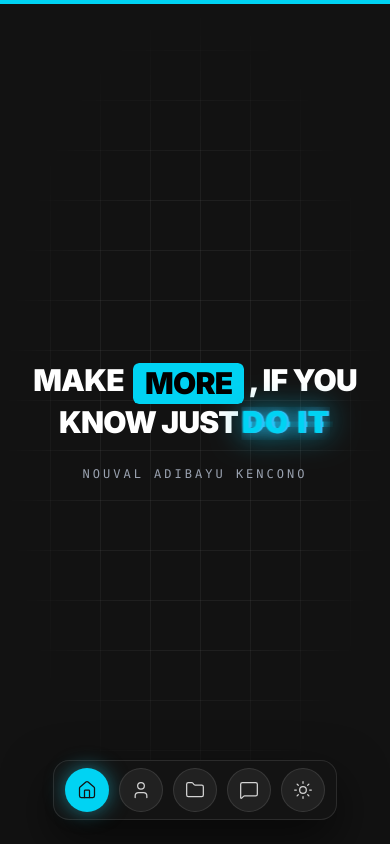
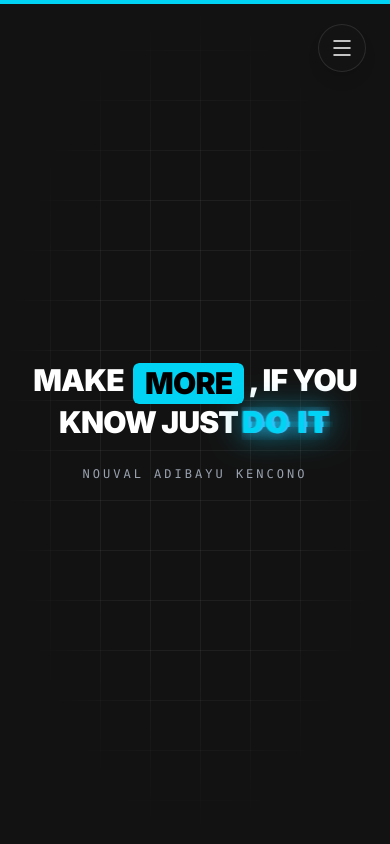
Before and after one commit to nopalbayview/Portfolio-React, a React (Vite) app: page / in a window 390 px wide. Shown: the top 844 px of the page. Built offline with nearby package versions, Linux system fonts and the light colour scheme.

Commit message:
feat: added hamburger menu for mobile.

```diff
--- a/src/components/Navbar.jsx
+++ b/src/components/Navbar.jsx
@@ -1,22 +1,20 @@
 import React, { useState, useEffect, useRef } from 'react';
 import { Link, useLocation } from 'react-router-dom';
-import { Home, User, Folder, MessageSquare, Sun, Moon } from 'lucide-react';
+import { Home, User, Folder, MessageSquare, Sun, Moon, Menu, X } from 'lucide-react';
 import { motion, useMotionValue, useSpring, useTransform, useScroll, AnimatePresence } from 'framer-motion';
 
 // ============================================================================
-// KOMPONEN ITEM DOCK (MAC-OS STYLE POP-OUT)
+// KOMPONEN ITEM DOCK (MAC-OS STYLE POP-OUT) - UNTUK DESKTOP
 // ============================================================================
 function DockItem({ mouseX, item, isActive }) {
   const ref = useRef(null);
   const [isHovered, setIsHovered] = useState(false);
 
-  // 1. Kalkulasi jarak horizontal
   const distance = useTransform(mouseX, (val) => {
     const bounds = ref.current?.getBoundingClientRect() ?? { x: 0, width: 0 };
     return val - bounds.x - bounds.width / 2;
   });
 
-  // 2. SIMPLIFIKASI: Gabung width dan height menjadi satu variabel "size"
   const springConfig = { mass: 0.1, stiffness: 200, damping: 15 };
   const size = useSpring(useTransform(distance, [-150, 0, 150], [44, 72, 44]), springConfig);
   const iconSize = useSpring(useTransform(distance, [-150, 0, 150], [20, 32, 20]), springConfig);
@@ -28,7 +26,6 @@ function DockItem({ mouseX, item, isActive }) {
     else if (item.path === '/' && window.location.pathname === '/') window.scrollTo({ top: 0, behavior: 'smooth' });
   };
 
-  // 3. SIMPLIFIKASI: Dynamic Component (Link atau Button)
   const Wrapper = item.path ? Link : 'button';
   const wrapperProps = item.path ? { to: item.path } : { type: 'button' };
 
@@ -74,17 +71,24 @@ function DockItem({ mouseX, item, isActive }) {
 export default function Navbar() {
   const location = useLocation();
   const mouseX = useMotionValue(Infinity);
+  const [isMobileMenuOpen, setIsMobileMenuOpen] = useState(false);
 
   const { scrollYProgress } = useScroll();
   const scaleX = useSpring(scrollYProgress, { stiffness: 100, damping: 30, restDelta: 0.001 });
 
-  // SIMPLIFIKASI: Logika Dark Mode dibuat 1 baris
   const [isDark, setIsDark] = useState(() => localStorage.getItem('theme') !== 'light');
 
   useEffect(() => {
     document.documentElement.classList.toggle('dark', isDark);
     localStorage.setItem('theme', isDark ? 'dark' : 'light');
   }, [isDark]);
+
+  // Mengunci scroll background saat menu mobile terbuka
+  useEffect(() => {
+    if (isMobileMenuOpen) document.body.style.overflow = 'hidden';
+    else document.body.style.overflow = 'unset';
+    return () => { document.body.style.overflow = 'unset'; };
+  }, [isMobileMenuOpen]);
 
   const navItems = [
     { id: 'home', label: 'Home', icon: Home, path: '/' },
@@ -94,7 +98,6 @@ export default function Navbar() {
     { id: 'theme', label: isDark ? 'Light Mode' : 'Dark Mode', icon: isDark ? Sun : Moon, onClick: () => setIsDark(!isDark) },
   ];
 
-  // SIMPLIFIKASI: Fungsi terpisah agar kode JSX di bawah lebih bersih
   const checkActive = (path) => {
     if (!path) return false;
     if (path === '/') return location.pathname === '/' && (!location.hash || location.hash === '#hero');
@@ -105,25 +108,90 @@ export default function Navbar() {
     return location.pathname === path;
   };
 
+  const handleMobileNavClick = (item) => {
+    setIsMobileMenuOpen(false);
+    if (item.onClick) item.onClick();
+    else if (item.path === '/' && window.location.pathname === '/') window.scrollTo({ top: 0, behavior: 'smooth' });
+  };
+
   return (
     <>
       <motion.div className="fixed top-0 left-0 right-0 h-1 bg-cyan-400 z-[9999] origin-left transform-gpu" style={{ scaleX }} />
 
-      <header className="fixed bottom-6 left-1/2 -translate-x-1/2 z-50 flex items-end justify-center max-w-fit pointer-events-auto h-[90px]">
+      {/* =====================================================================
+          DESKTOP: FLOATING DOCK (Disembunyikan di Mobile dengan 'hidden md:flex')
+      ===================================================================== */}
+      <header className="hidden md:flex fixed bottom-6 left-1/2 -translate-x-1/2 z-50 items-end justify-center max-w-fit pointer-events-auto h-[90px]">
         <motion.nav
           onMouseMove={(e) => mouseX.set(e.clientX)}
           onMouseLeave={() => mouseX.set(Infinity)}
-          className="relative flex items-end gap-2.5 sm:gap-3 px-3 sm:px-4 pb-2 pt-4"
+          className="relative flex items-end gap-3 px-4 pb-2 pt-4"
         >
-          {/* Latar Belakang Dock */}
-          <div className="absolute bottom-0 left-0 right-0 h-[60px] rounded-2xl md:rounded-2xl bg-white/75 dark:bg-[#141414]/85 backdrop-blur-xl border border-neutral-200/80 dark:border-white/10 shadow-[0_20px_50px_rgba(0,0,0,0.15)] dark:shadow-[0_20px_50px_rgba(0,0,0,0.6)] transition-colors duration-300 -z-10" />
-
-          {/* Mapping Item */}
+          <div className="absolute bottom-0 left-0 right-0 h-[60px] rounded-3xl bg-white/75 dark:bg-[#141414]/85 backdrop-blur-xl border border-neutral-200/80 dark:border-white/10 shadow-[0_20px_50px_rgba(0,0,0,0.15)] dark:shadow-[0_20px_50px_rgba(0,0,0,0.6)] transition-colors duration-300 -z-10" />
           {navItems.map((item) => (
             <DockItem key={item.id} mouseX={mouseX} item={item} isActive={checkActive(item.path)} />
           ))}
         </motion.nav>
       </header>
+
+      {/* =====================================================================
+          MOBILE: HAMBURGER BUTTON & FULLSCREEN MENU (Ditampilkan hanya di Mobile)
+      ===================================================================== */}
+      <div className="md:hidden">
+        {/* Tombol Hamburger Melayang */}
+        <button
+          onClick={() => setIsMobileMenuOpen(!isMobileMenuOpen)}
+          className="fixed top-6 right-6 z-[100] w-12 h-12 flex items-center justify-center rounded-full bg-white/75 dark:bg-[#141414]/85 backdrop-blur-xl border border-neutral-200/80 dark:border-white/10 shadow-lg text-[#121212] dark:text-white transition-transform active:scale-95"
+        >
+          <AnimatePresence mode="wait">
+            <motion.div
+              key={isMobileMenuOpen ? 'close' : 'open'}
+              initial={{ opacity: 0, rotate: -90 }}
+              animate={{ opacity: 1, rotate: 0 }}
+              exit={{ opacity: 0, rotate: 90 }}
+              transition={{ duration: 0.15 }}
+            >
+              {isMobileMenuOpen ? <X size={24} strokeWidth={1.5} /> : <Menu size={24} strokeWidth={1.5} />}
+            </motion.div>
+          </AnimatePresence>
+        </button>
+
+        {/* Fullscreen Overlay Menu */}
+        <AnimatePresence>
+          {isMobileMenuOpen && (
+            <motion.div
+              initial={{ opacity: 0, y: -20 }}
+              animate={{ opacity: 1, y: 0 }}
+              exit={{ opacity: 0, y: -20 }}
+              transition={{ duration: 0.3, ease: [0.16, 1, 0.3, 1] }}
+              className="fixed inset-0 z-[90] flex flex-col justify-center items-center bg-white/95 dark:bg-[#121212]/95 backdrop-blur-2xl"
+            >
+              <div className="flex flex-col items-center gap-8 w-full px-6">
+                {navItems.map((item) => {
+                  const isActive = checkActive(item.path);
+                  const Icon = item.icon;
+                  const Wrapper = item.path ? Link : 'button';
+                  const wrapperProps = item.path ? { to: item.path } : { type: 'button' };
+
+                  return (
+                    <Wrapper
+                      key={item.id}
+                      {...wrapperProps}
+                      onClick={() => handleMobileNavClick(item)}
+                      className={`flex items-center gap-4 text-2xl font-bold tracking-wide transition-colors ${
+                        isActive ? 'text-cyan-500' : 'text-[#121212] dark:text-white hover:text-cyan-400'
+                      }`}
+                    >
+                      <Icon size={28} strokeWidth={2} className={isActive ? 'text-cyan-500' : 'text-neutral-500'} />
+                      {item.label}
+                    </Wrapper>
+                  );
+                })}
+              </div>
+            </motion.div>
+          )}
+        </AnimatePresence>
+      </div>
     </>
   );
 }
```
